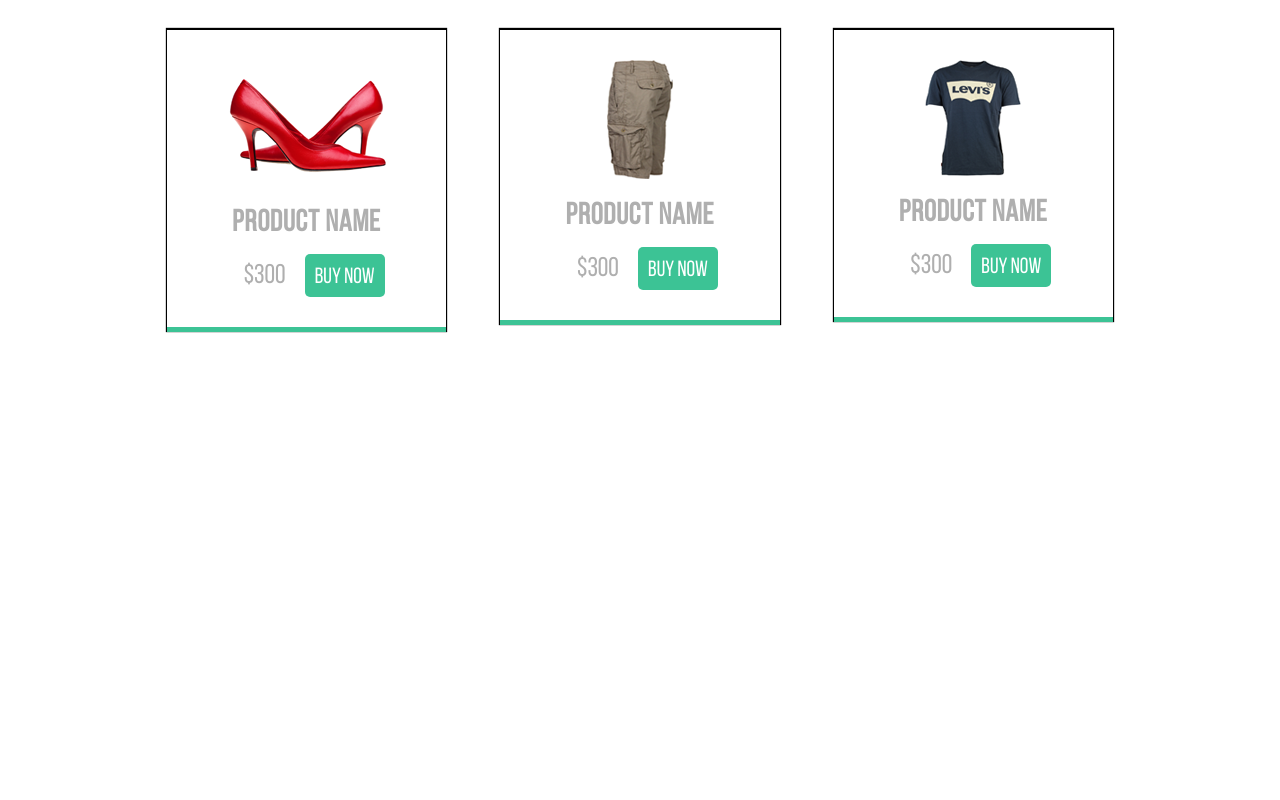
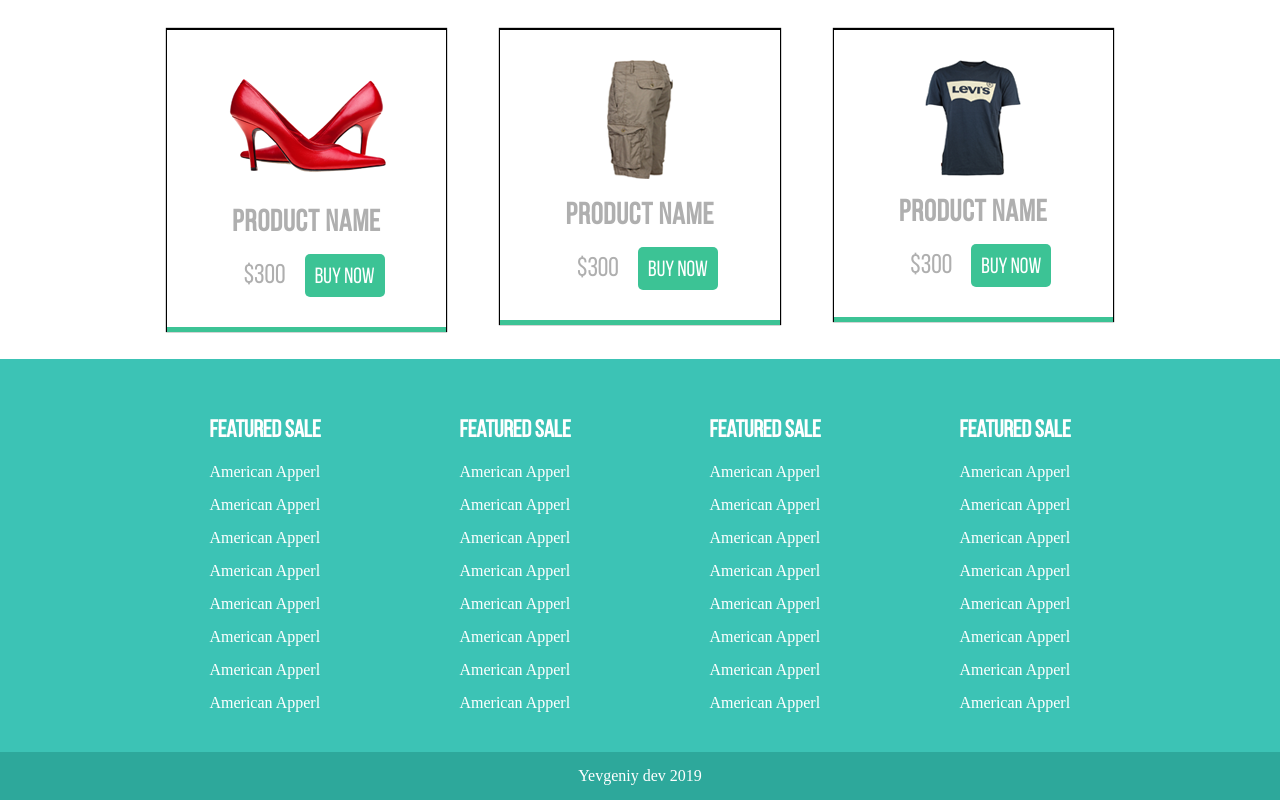
Before and after one commit to YevgeniyPivnyak/project_d, a plain HTML site: page index.html in a window 1280 px wide. Shown: the part 1076-1876 px from the top of the page. Before the commit the page ends 1435 px from the top, so only its background shows below. Drawn offline with Linux system fonts and the light colour scheme.

Commit message:
create footer

```diff
--- a/index.html
+++ b/index.html
@@ -125,7 +125,67 @@
             </div>
         </div>
     </div>
-
+    <footer>
+        <div class="footer-top-bg">
+            <div class="container" id="footer-top">
+                <div>
+                    <h2>Featured sale </h2>
+                    <ul>
+                        <li><a href="#"> American Apperl </a> </li>
+                        <li><a href="#"> American Apperl </a> </li>
+                        <li><a href="#"> American Apperl </a> </li>
+                        <li><a href="#"> American Apperl </a> </li>
+                        <li><a href="#"> American Apperl </a> </li>
+                        <li><a href="#"> American Apperl </a> </li>
+                        <li><a href="#"> American Apperl </a> </li>
+                        <li><a href="#"> American Apperl </a> </li>
+                    </ul>
+                </div>
+                <div>
+                    <h2>Featured sale </h2>
+                    <ul>
+                        <li><a href="#"> American Apperl </a> </li>
+                        <li><a href="#"> American Apperl </a> </li>
+                        <li><a href="#"> American Apperl </a> </li>
+                        <li><a href="#"> American Apperl </a> </li>
+                        <li><a href="#"> American Apperl </a> </li>
+                        <li><a href="#"> American Apperl </a> </li>
+                        <li><a href="#"> American Apperl </a> </li>
+                        <li><a href="#"> American Apperl </a> </li>
+                    </ul>
+                </div>
+                <div>
+                    <h2>Featured sale </h2>
+                    <ul>
+                        <li><a href="#"> American Apperl </a> </li>
+                        <li><a href="#"> American Apperl </a> </li>
+                        <li><a href="#"> American Apperl </a> </li>
+                        <li><a href="#"> American Apperl </a> </li>
+                        <li><a href="#"> American Apperl </a> </li>
+                        <li><a href="#"> American Apperl </a> </li>
+                        <li><a href="#"> American Apperl </a> </li>
+                        <li><a href="#"> American Apperl </a> </li>
+                    </ul>
+                </div>
+                <div>
+                    <h2>Featured sale </h2>
+                    <ul>
+                        <li><a href="#"> American Apperl </a> </li>
+                        <li><a href="#"> American Apperl </a> </li>
+                        <li><a href="#"> American Apperl </a> </li>
+                        <li><a href="#"> American Apperl </a> </li>
+                        <li><a href="#"> American Apperl </a> </li>
+                        <li><a href="#"> American Apperl </a> </li>
+                        <li><a href="#"> American Apperl </a> </li>
+                        <li><a href="#"> American Apperl </a> </li>
+                    </ul>
+                </div>
+            </div>
+        </div>
+        <div id="footer-bottom">
+            <a href="#">Yevgeniy dev 2019 </a>
+        </div>
+    </footer>
 </body>
 
 </html>
--- a/style.css
+++ b/style.css
@@ -222,6 +222,38 @@ border-radius: 8px;
 }
 
 
+.footer-top-bg{
+    background: #3cc3b5;
+    padding: 0 15px;
+}
+#footer-top{
+    display: flex;
+    flex-wrap: wrap;
+    justify-content: space-around;
+    padding: 40px 0;
+}
+#footer-top h2{
+    margin: 0 0 15 0;
+    color: #fff;
+    font-family: 'BebasNeue400';
+    font-size: 30;
+}
+#footer-top a{
+    color: #fff;
+    margin-bottom: 15px;
+    display: block;
+}
+#footer-top ul li:last-child a{
+    margin: 0;
+}
+#footer-bottom{
+    background: #2da89b;
+    text-align: center;
+    padding: 15px;
+}
+#footer-bottom a{
+    color: #fff;
+}
 @media(max-width: 600px){
     #slider{
         padding: 15px;
```
